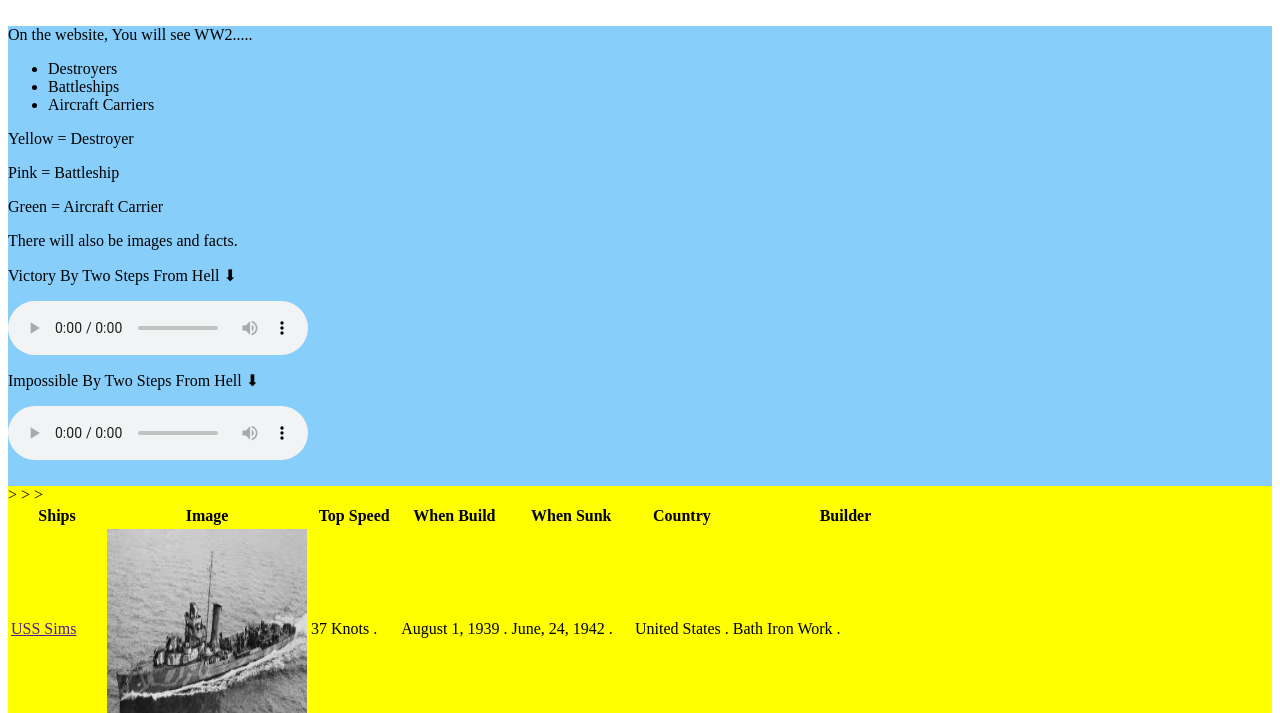
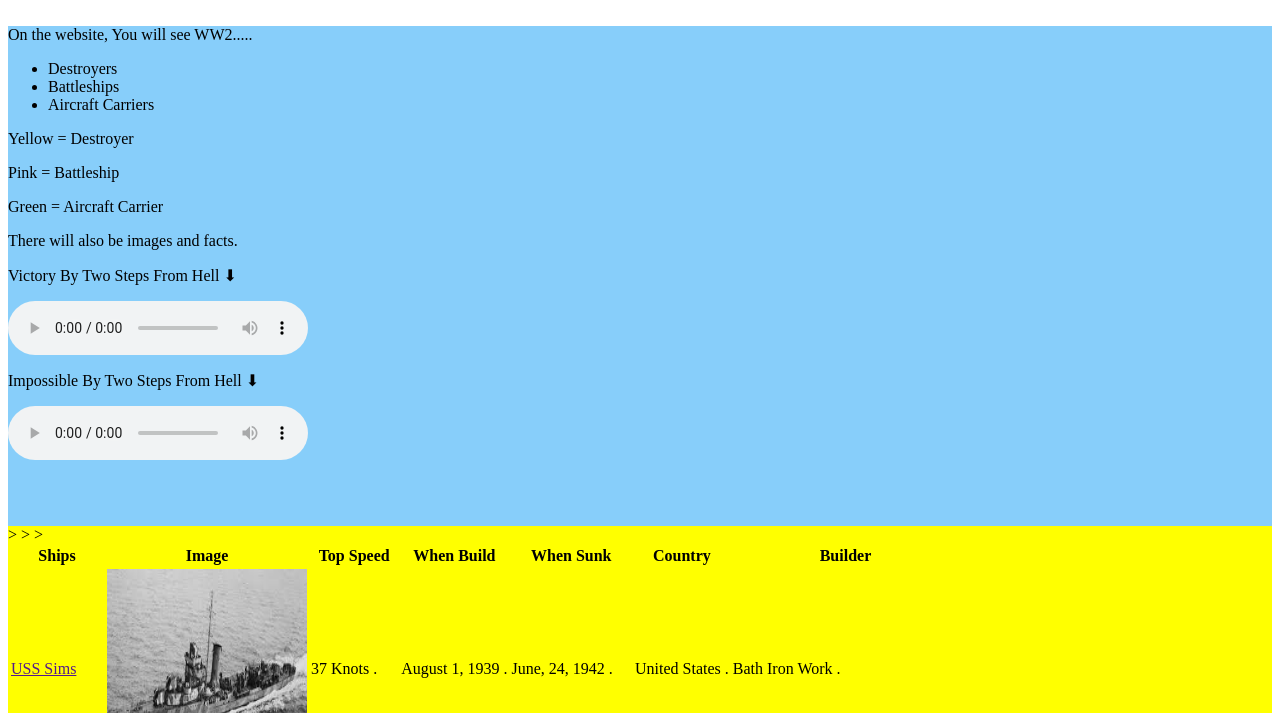
Before and after one commit to Spencer07/ships, a plain HTML site: page index.html in a window 1280 px wide. Shown: the part 87-800 px from the top of the page. Drawn offline with Linux system fonts and the light colour scheme.

Commit message:
Update index.html

```diff
--- a/index.html
+++ b/index.html
@@ -8,7 +8,7 @@ https://spencer07.github.io/ships/
       backgound-color:orange;float:top;width: 100%;height: 50px;
     }
     #sidebar{
-      background-color:lightskyblue;float:top;width: 100%;height: 460px;
+      background-color:lightskyblue;float:top;width: 100%;height: 500px;
     }
     #content{
       background-color:yellow;float:middle;width: 100%;height :900px;
```
